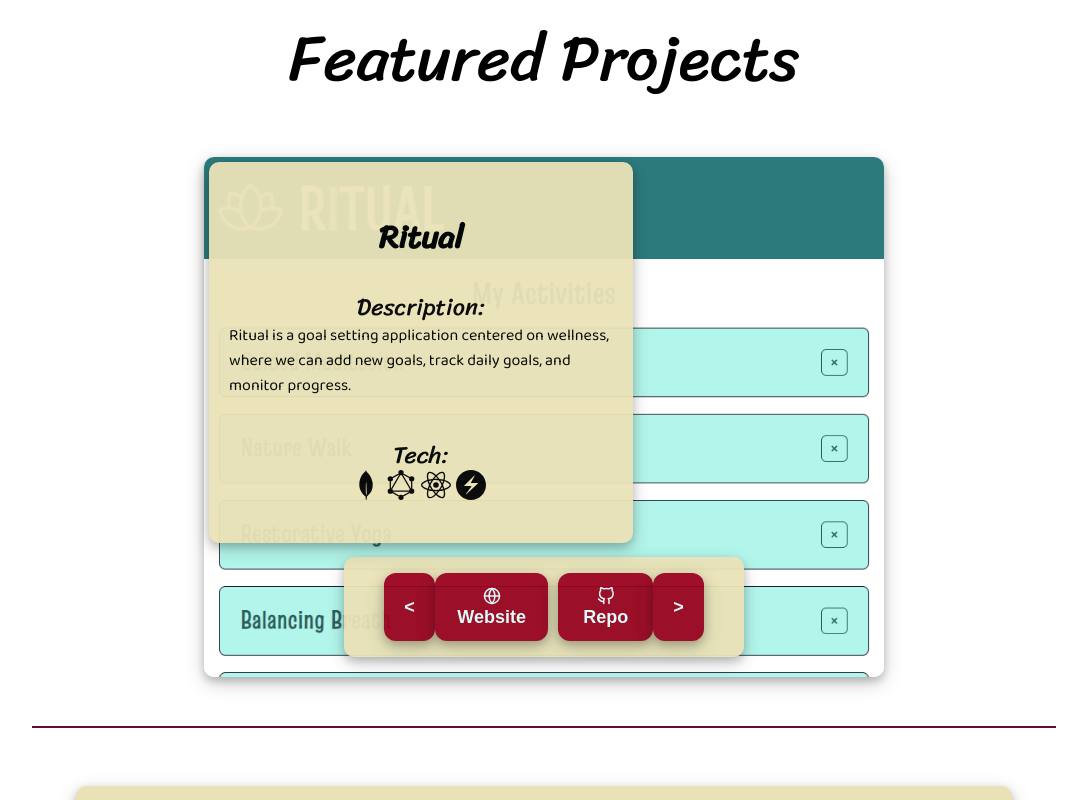
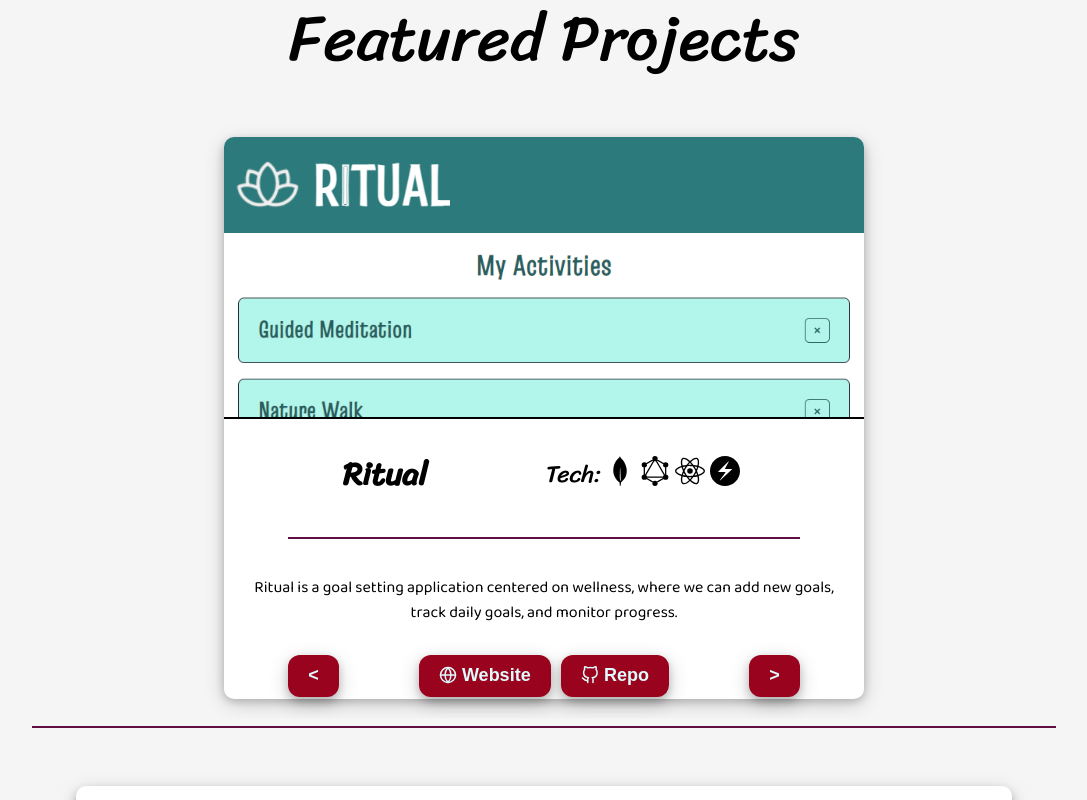
Before and after one commit to mimi5930/mike-miller-dev-port, a React (Create React App) app: page / in a window 1280 px wide. Shown: the part 900-1700 px from the top of the page, without its empty margins (96-1183 px from the left). Built offline with nearby package versions, Linux system fonts and the light colour scheme.

Commit message:
reorganized Projects

```diff
--- a/src/App.css
+++ b/src/App.css
@@ -1,13 +1,14 @@
 @import url('https://fonts.googleapis.com/css2?family=Baloo+2&family=Sriracha&display=swap');
 
 :root {
-  --main-bg-color: #ffffff;
+  --main-bg-color: whitesmoke;
   --header-bg-color: #5f0f40;
   --title-color: #c2dfe3;
   --text-color: #e0fbfc;
-  --box-color: #eae2b7;
+  --box-color: white;
   --button-color: #9a031e;
   --button-color-active: #ffd60a;
+  --box-shadow: 0 4px 8px 0 #00000033, 0 6px 20px 0 #00000030;
 
   /* Fonts */
   --heading-font: 'Sriracha', cursive;
@@ -55,6 +56,9 @@ p {
 /* General Button */
 
 button {
+  display: flex;
+  justify-content: center;
+  align-items: center;
   cursor: pointer;
   background-color: var(--button-color);
   border: 1px solid transparent;
@@ -65,7 +69,7 @@ button {
   padding: 0.75rem 1.2rem;
   text-align: center;
   transition: ease-in 0.2s;
-  box-shadow: 0 4px 8px 0 #00000033, 0 6px 20px 0 #00000030;
+  box-shadow: var(--box-shadow);
 }
 
 button:hover {
--- a/src/components/ProjectDescription.jsx
+++ b/src/components/ProjectDescription.jsx
@@ -1,3 +1,4 @@
+import Spacer from './Spacer';
 import './styles/project-description.css';
 
 export default function ProjectDescription({ title, languages, description }) {
@@ -5,13 +6,8 @@ export default function ProjectDescription({ title, languages, description }) {
     <div className="project-info-card">
       <div className="project-title-container">
         <h2 className="project-title">{title}</h2>
-      </div>
-      <div>
-        <h2 className="title">Description:</h2>
-        <p className="description">{description}</p>
-      </div>
         <div className="language-container">
-        <h2 className="title">Tech:</h2>
+          <h2 className="tech-title">Tech:</h2>
           <div className="language-list">
             {languages.map(language => {
               if (language.icon !== null) {
@@ -22,11 +18,16 @@ export default function ProjectDescription({ title, languages, description }) {
                   </div>
                 );
               } else {
-              return language.title;
+                return <p className="language-text">{language.title}</p>;
               }
             })}
           </div>
         </div>
       </div>
+      <Spacer />
+      <div>
+        <p className="description">{description}</p>
+      </div>
+    </div>
   );
 }
--- a/src/components/styles/navbar.css
+++ b/src/components/styles/navbar.css
@@ -13,7 +13,7 @@
   justify-content: space-between;
   align-items: center;
   flex-wrap: wrap;
-  box-shadow: 0 4px 8px 0 #00000033, 0 6px 20px 0 #00000030;
+  box-shadow: var(--box-shadow);
 }
 
 .title-container {
--- a/src/components/styles/project-description.css
+++ b/src/components/styles/project-description.css
@@ -1,20 +1,10 @@
 .project-info-card {
-  position: absolute;
-  top: 5px;
-  left: 5px;
+  border-top: solid black 2px;
   background-color: var(--box-color);
   text-align: center;
-  min-height: 20vh;
-  width: 30vw;
-  border-radius: 10px;
-  padding: 20px;
-  box-shadow: 0 4px 8px 0 #00000033, 0 6px 20px 0 #00000030;
-  opacity: 0.95;
+  height: 42%;
+  width: 100%;
   transition: all ease-in 0.3s;
-}
-
-.project-info-card:hover {
-  opacity: 1;
 }
 
 .project-title-container {
@@ -26,22 +16,18 @@
 .project-title {
   font-size: 2em;
   font-weight: bold;
-  margin-bottom: 0;
 }
 
 .language-container {
   display: flex;
-  flex-direction: column;
-  align-items: center;
-}
-
-.title {
-  margin-bottom: 0;
+  align-items: flex-end;
+  justify-content: flex-start;
 }
 
 .description {
-  text-align: left;
-  margin-top: -5px;
+  text-align: center;
+  padding: 20px;
+  /* margin-top: -15px; */
 }
 
 .language-list {
@@ -61,6 +47,15 @@
 
 .language-icon-container {
   position: relative;
+  bottom: 7px;
+}
+
+.tech-title {
+  margin-right: 4px;
+}
+
+.language-text {
+  margin-bottom: 19px;
 }
 
 .tooltip {
--- a/src/components/styles/project-navigation.css
+++ b/src/components/styles/project-navigation.css
@@ -1,18 +1,25 @@
 .project-navigation {
   display: flex;
   flex-direction: row;
+  height: 8%;
   justify-content: space-between;
-  width: 50%;
-  padding: 16px 40px;
+  width: 100%;
   transition: all ease-in 0.3s;
   background-color: var(--box-color);
-  border-radius: 10px;
-  box-shadow: 0 4px 8px 0 #00000033, 0 6px 20px 0 #00000030;
-  opacity: 0.95;
+  border-bottom-left-radius: 10px;
+  border-bottom-right-radius: 10px;
 }
 
-.project-navigation:hover {
-  opacity: 1;
+.project-navigation > :first-child {
+  margin-left: 10%;
+}
+
+.project-navigation > :last-child {
+  margin-right: 10%;
+}
+
+.project-navigation button {
+  margin-bottom: 2px;
 }
 
 .links {
--- a/src/components/styles/spacer.css
+++ b/src/components/styles/spacer.css
@@ -1,6 +1,7 @@
 .spacer {
-  width: 80vw;
+  width: 80%;
   height: 2px;
   border-style: none;
+  border-color: transparent;
   background-color: var(--header-bg-color);
 }
--- a/src/components/styles/toast.css
+++ b/src/components/styles/toast.css
@@ -9,7 +9,7 @@
   z-index: 1;
   /* screen width minus width minus padding */
   left: calc(50% - 150px - 4px);
-  box-shadow: 0 4px 8px 0 #00000033, 0 6px 20px 0 #00000030;
+  box-shadow: var(--box-shadow);
   animation: toast-pop-up 1s ease-out, toast-leave 1s 6s ease-in forwards;
   bottom: 30px;
 }
--- a/src/pages/About.jsx
+++ b/src/pages/About.jsx
@@ -23,7 +23,7 @@ export default function About() {
           ></img>
         </div>
       </div>
-      <Spacer></Spacer>
+      <Spacer />
     </>
   );
 }
--- a/src/pages/Portfolio.jsx
+++ b/src/pages/Portfolio.jsx
@@ -52,11 +52,14 @@ const projects = [
     pic: 'my-shopping-list.png',
     alt: "My Shopping List's homepage",
     languages: [
-      { title: 'Materialize CSS', icon: <DiMaterializecss /> },
+      {
+        title: 'Materialize CSS',
+        icon: <DiMaterializecss />
+      },
       { title: 'Best Buy API, Bing Maps API', icon: null }
     ],
     description:
-      'My Shopping List helps enhance a users shopping experience by allowing them to find the cost of the items they need at the Best Buy nearest to their location',
+      'My Shopping List helps enhance a users shopping experience by allowing them to find the cost of the items they need at the Best Buy nearest to their location.',
     url: 'https://mimi5930.github.io/my-shopping-list/',
     gitHub: 'https://github.com/mimi5930/my-shopping-list'
   },
@@ -84,7 +87,7 @@ const projects = [
       { title: 'Javascript', icon: <SiJavascript /> }
     ],
     description:
-      'A website to showcase Mike Miller as a performer and educator. Provides links to listen and engage with Mr. Miller',
+      'A website to showcase Mike Miller as a performer and educator. Provides links to listen and engage with Mr. Miller.',
     url: 'https://www.mikemillerviolin.com/',
     gitHub: 'https://github.com/mimi5930/mike-miller-violin'
   },
@@ -115,11 +118,21 @@ export default function Portfolio() {
         <h1 className="portfolio-page-title">Featured Projects</h1>
         <div
           className={`project-card ${animation}`}
-          style={{
-            backgroundImage: `url(${require(`../img/projects/${projects[currentProject].pic}`)})`
-          }}
+          // style={{
+          //   backgroundImage: `url(${require(`../img/projects/${projects[currentProject].pic}`)})`
+          // }}
           key={Math.random()}
         >
+          <img
+            className="project-image"
+            src={require(`../img/projects/${projects[currentProject].pic}`)}
+            alt={projects[currentProject].alt}
+          />
+          <ProjectDescription
+            title={projects[currentProject].title}
+            languages={projects[currentProject].languages}
+            description={projects[currentProject].description}
+          />
           <ProjectNavigation
             projectsLength={projects.length}
             currentProject={currentProject}
@@ -128,11 +141,6 @@ export default function Portfolio() {
             gitHub={projects[currentProject].gitHub}
             setAnimation={setAnimation}
           />
-          <ProjectDescription
-            title={projects[currentProject].title}
-            languages={projects[currentProject].languages}
-            description={projects[currentProject].description}
-          />
         </div>
       </div>
       <Spacer />
--- a/src/pages/style/about.css
+++ b/src/pages/style/about.css
@@ -16,7 +16,7 @@
 .about-title-container {
   background-color: var(--box-color);
   border-radius: 10px;
-  box-shadow: 0 4px 8px 0 #00000033, 0 6px 20px 0 #00000030;
+  box-shadow: var(--box-shadow);
   padding: 20px;
   height: 30vh;
   min-width: 25vw;
@@ -26,5 +26,5 @@
   margin-top: 100px;
   max-width: 600px;
   border-radius: 10px;
-  box-shadow: 0 4px 8px 0 #00000033, 0 6px 20px 0 #00000030;
+  box-shadow: var(--box-shadow);
 }
--- a/src/pages/style/contact.css
+++ b/src/pages/style/contact.css
@@ -18,7 +18,7 @@
   background-color: var(--box-color);
   border-radius: 10px;
   padding: 20px;
-  box-shadow: 0 4px 8px 0 #00000033, 0 6px 20px 0 #00000030;
+  box-shadow: var(--box-shadow);
   display: flex;
   flex-direction: column;
   justify-content: center;
@@ -28,7 +28,7 @@
 
 .form-input-container {
   background-color: var(--header-bg-color);
-  box-shadow: 0 4px 8px 0 #00000033, 0 6px 20px 0 #00000030;
+  box-shadow: var(--box-shadow);
   padding: 20px;
   width: 600px;
   margin-bottom: 1em;
--- a/src/pages/style/portfolio.css
+++ b/src/pages/style/portfolio.css
@@ -12,21 +12,23 @@
 }
 
 .project-card {
-  height: 60vh;
+  height: 70vh;
   width: 50vw;
   border-radius: 10px;
-  padding: 20px;
-  box-shadow: 0 4px 8px 0 #00000033, 0 6px 20px 0 #00000030;
-  position: relative;
+  box-shadow: var(--box-shadow);
   display: flex;
   flex-direction: column;
-  justify-content: flex-end;
-  align-items: center;
-  background-position-x: center;
-  background-position-y: top;
-  background-repeat: no-repeat;
-  background-size: cover;
+  /* align-items: center; */
   animation: initial-enter 0.4s ease-in;
+}
+
+.project-image {
+  height: 50%;
+  width: 100%;
+  object-fit: cover;
+  border-top-right-radius: 10px;
+  border-top-left-radius: 10px;
+  object-position: center top;
 }
 
 .next-project {
```
Lines whose indentation alone changed are shown as unchanged.
